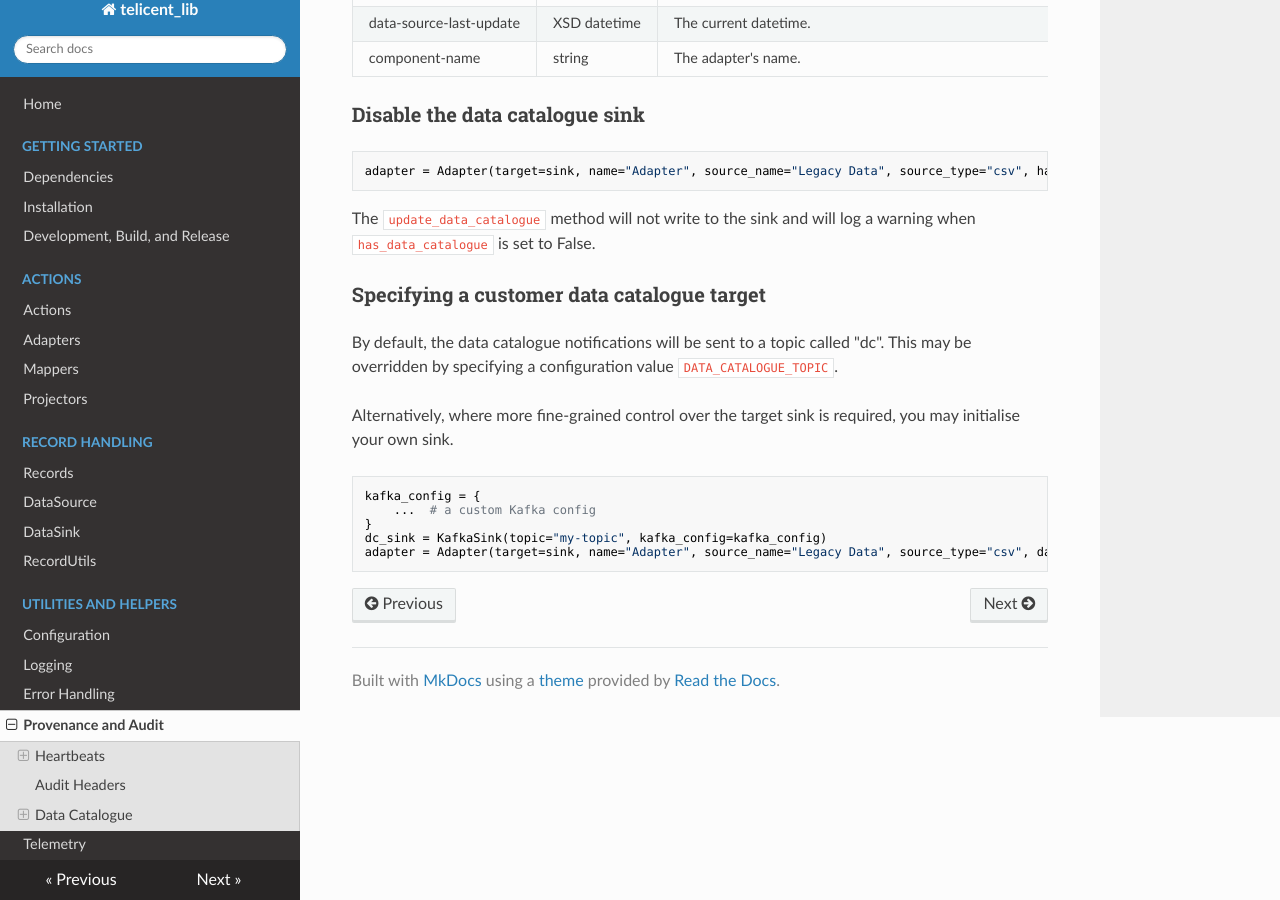
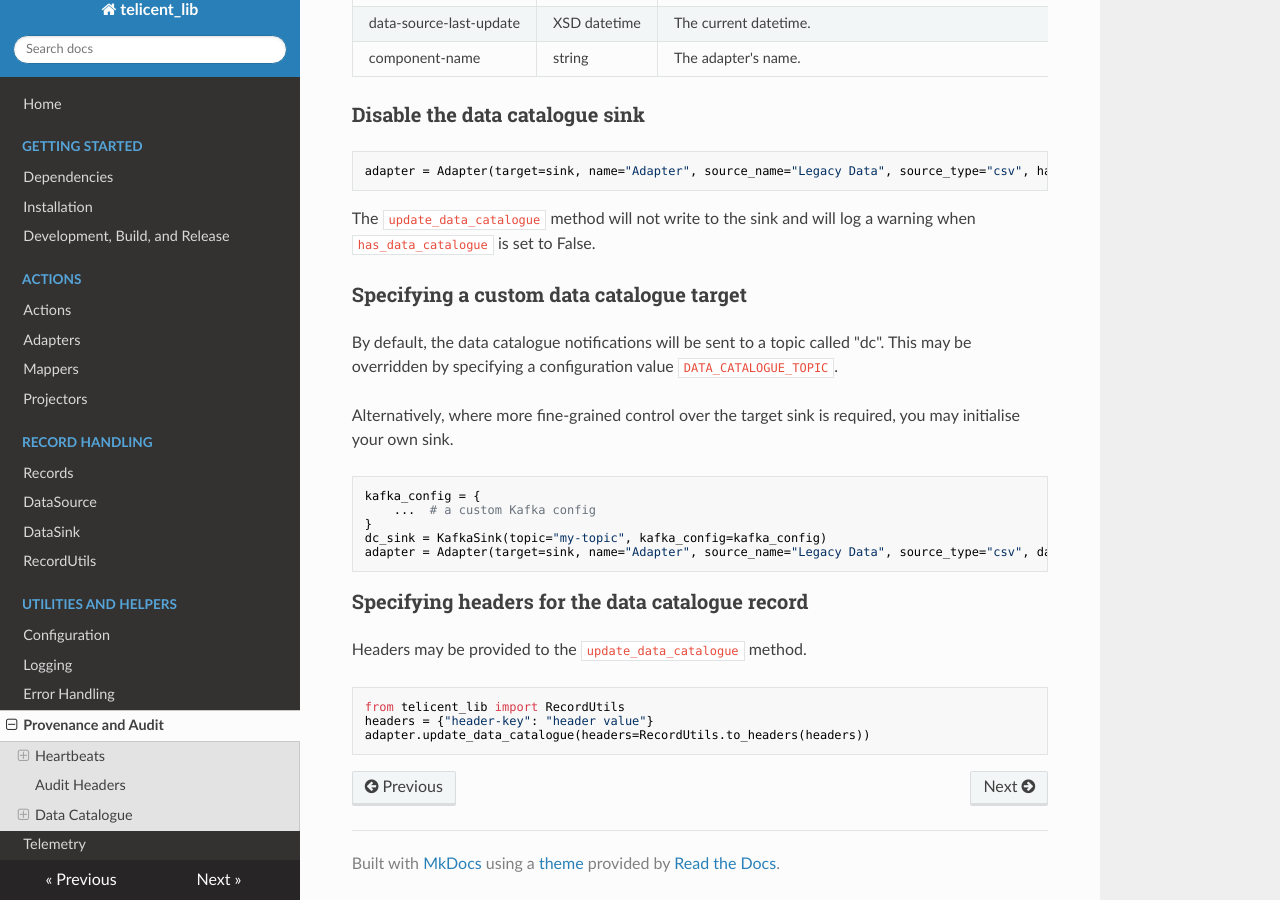
Before and after one commit to telicent-oss/telicent-lib, an MkDocs documentation site: the page built from docs/provenance.md, in a window 1280 px wide and 900 px high, scrolled down 2967 px. Built offline with MkDocs 1.6.1, drawn with Linux system fonts in a browser that asks for light colours; nearby versions of some CDN libraries.

Commit message:
docs: dc headers

````diff
--- a/docs/provenance.md
+++ b/docs/provenance.md
@@ -132,7 +132,7 @@ adapter = Adapter(target=sink, name="Adapter", source_name="Legacy Data", source
 
 The `update_data_catalogue` method will not write to the sink and will log a warning when `has_data_catalogue` is set to False.
 
-### Specifying a customer data catalogue target
+### Specifying a custom data catalogue target
 
 By default, the data catalogue notifications will be sent to a topic called "dc". This may be overridden by specifying
 a configuration value `DATA_CATALOGUE_TOPIC`.
@@ -146,3 +146,13 @@ kafka_config = {
 dc_sink = KafkaSink(topic="my-topic", kafka_config=kafka_config)
 adapter = Adapter(target=sink, name="Adapter", source_name="Legacy Data", source_type="csv", data_catalogue_sink=dc_sink)
 ```
+
+### Specifying headers for the data catalogue record
+
+Headers may be provided to the `update_data_catalogue` method.
+
+```python
+from telicent_lib import RecordUtils
+headers = {"header-key": "header value"}
+adapter.update_data_catalogue(headers=RecordUtils.to_headers(headers))
+```
````
